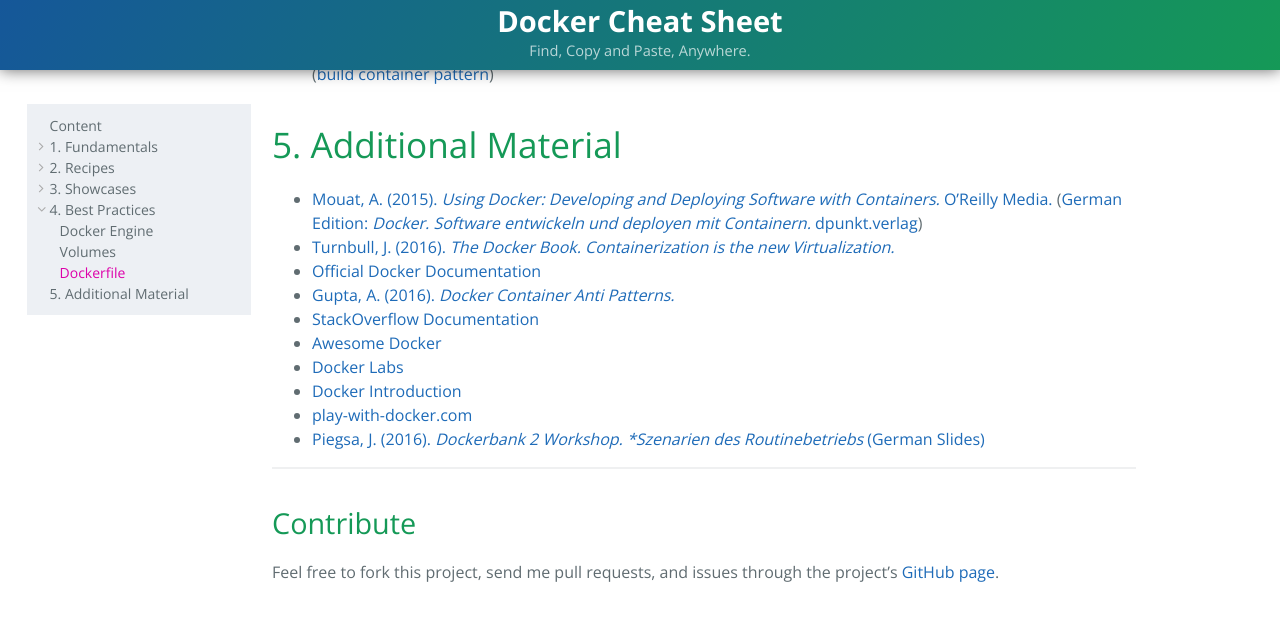
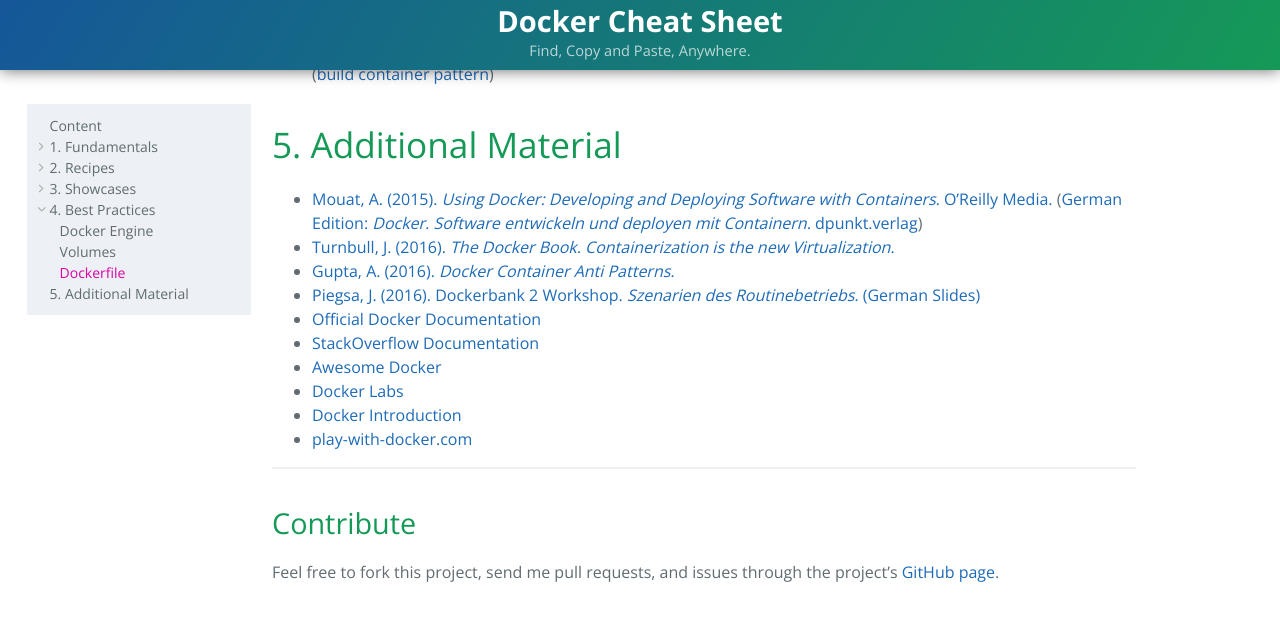
Before and after one commit to JensPiegsa/docker-cheat-sheet, a Jekyll site: the page built from index.md, in a window 1280 px wide and 900 px high, scrolled down 13689 px. Shown: the top 621 px of the window. Built offline with Jekyll 4.4.1, drawn with Linux system fonts in a browser that asks for light colours.

Commit message:
resource ordering

```diff
--- a/index.md
+++ b/index.md
@@ -616,14 +616,14 @@
 
 * [Mouat, A. (2015). *Using Docker: Developing and Deploying Software with Containers.* O'Reilly Media.](http://shop.oreilly.com/product/0636920035671.do) ([German Edition: *Docker. Software entwickeln und deployen mit Containern.* dpunkt.verlag](https://www.dpunkt.de/buecher/12553/9783864903847-docker.html))
 * [Turnbull, J. (2016). *The Docker Book. Containerization is the new Virtualization.*](https://www.dockerbook.com/)
+* [Gupta, A. (2016). *Docker Container Anti Patterns.*](http://blog.arungupta.me/docker-container-anti-patterns/)
+* [Piegsa, J. (2016). Dockerbank 2 Workshop. *Szenarien des Routinebetriebs.* (German Slides)](http://www.tmf-ev.de/Desktopmodules/Bring2Mind/DMX/Download.aspx?EntryId=29283&PortalId=0)
 * [Official Docker Documentation](https://docs.docker.com/)
-* [Gupta, A. (2016). *Docker Container Anti Patterns.*](http://blog.arungupta.me/docker-container-anti-patterns/)
 * [StackOverflow Documentation](http://stackoverflow.com/documentation/docker/topics)
 * [Awesome Docker](https://veggiemonk.github.io/awesome-docker/)
 * [Docker Labs](https://github.com/docker/labs)
 * [Docker Introduction](http://view.dckr.info/DockerIntro.pdf)
 * [play-with-docker.com](http://play-with-docker.com/)
-* [Piegsa, J. (2016). *Dockerbank 2 Workshop. *Szenarien des Routinebetriebs* (German Slides)](http://www.tmf-ev.de/Desktopmodules/Bring2Mind/DMX/Download.aspx?EntryId=29283&PortalId=0)
 
 ---
 
```
